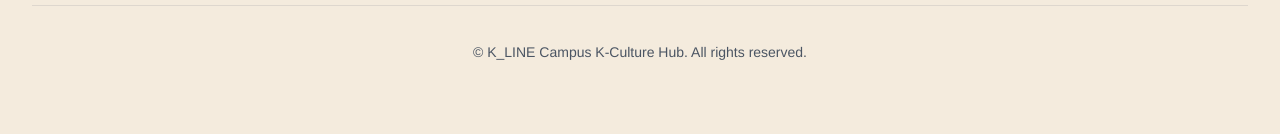
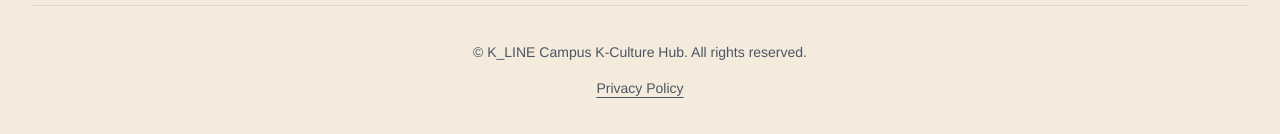
Before and after one commit to sangkyoung0827/K_LINE, a Next.js app: page / in a window 1280 px wide. Shown: the part 1468-1602 px from the top of the page. Before the commit the page ends 1570 px from the top, so only its background shows below. Built offline with nearby package versions, Linux system fonts and the light colour scheme; no server answers.

Commit message:
feat: link the public privacy policy in the footer

```diff
--- a/src/components/Footer.tsx
+++ b/src/components/Footer.tsx
@@ -21,6 +21,7 @@ export function Footer() {
       ) : null}
       <div className="mx-auto max-w-7xl border-t border-navy/10 pt-5 text-center text-xs font-medium leading-6 text-muted sm:pt-9 sm:text-sm sm:text-navy/36">
         © K_LINE Campus K-Culture Hub. All rights reserved.
+        <a href="/privacy.html" className="mt-2 block min-h-11 py-2 underline underline-offset-4"><I18nText ko="개인정보처리방침" en="Privacy Policy" /></a>
         <span className="sr-only">
           <I18nText en="International student club community." ko="국제 학생 클럽 커뮤니티입니다." />
         </span>
```
